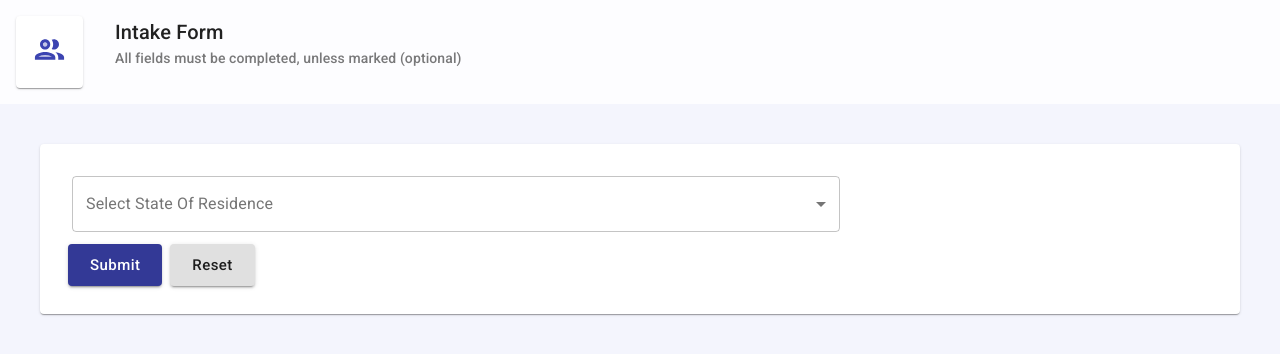
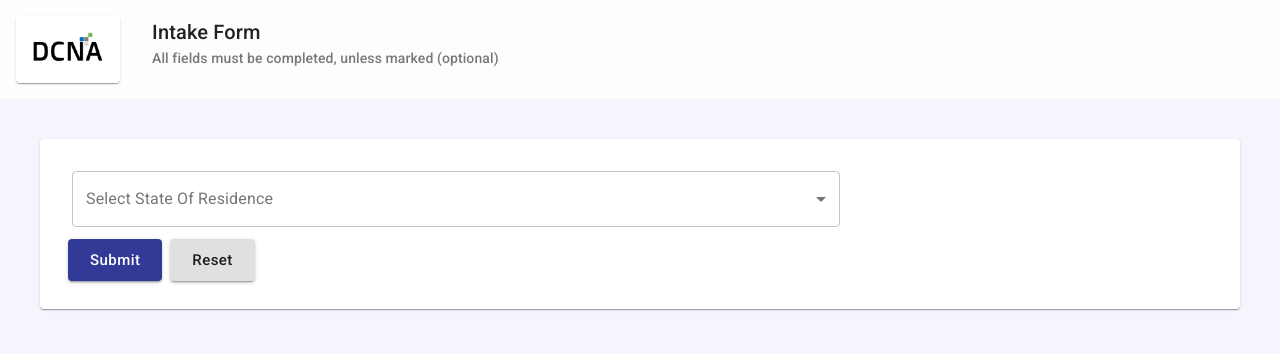
Before and after one commit to Farhin15/DCNA-Intake, a React app: page / in a window 1280 px wide. Built offline with nearby package versions, Linux system fonts and the light colour scheme.

Commit message:
Release changes by Rajeev.

```diff
--- a/public/index.html
+++ b/public/index.html
@@ -2,7 +2,7 @@
 <html lang="en">
   <head>
     <meta charset="utf-8" />
-    <link rel="icon" href="%PUBLIC_URL%/favicon.ico" />
+    <link rel="icon" href="%PUBLIC_URL%/DCNA11.png" />
     <meta name="viewport" content="width=device-width, initial-scale=1" />
     <meta name="theme-color" content="#000000" />
     <meta
--- a/src/components/PageHeader.js
+++ b/src/components/PageHeader.js
@@ -26,7 +26,8 @@ const useStyles = makeStyles(theme => ({
 export default function PageHeader(props) {
 
     const classes = useStyles();
-    const { title, subTitle, icon } = props;
+    const { title, subTitle, icon, img } = props;
+    console.log(props);
     return (
         <Paper elevation={0} square className={classes.root}>
             <div className={classes.pageHeader}>
--- a/src/pages/IntakeRequest.js/IntakeRequest.js
+++ b/src/pages/IntakeRequest.js/IntakeRequest.js
@@ -3,6 +3,7 @@ import PageHeader from "../../components/PageHeader";
 import PeopleOutlineTwoToneIcon from '@material-ui/icons/PeopleOutlineTwoTone';
 import { Paper, makeStyles } from '@material-ui/core';
 import IntakeRquestForm from './IntakeRequestForm';
+import dcnaLogo from "../../asset/image/DCNA11.png";
 
 const useStyles = makeStyles(theme => ({
     pageContent: {
@@ -20,7 +21,8 @@ export default function IntakeRquest() {
             <PageHeader
                 title="Intake Form"
                 subTitle="All fields must be completed, unless marked (optional)"
-                icon={<PeopleOutlineTwoToneIcon fontSize="large" />}
+                icon={<img style={{ height: '30px' }} src={dcnaLogo} fontSize="large" />}
+                img={<img src={dcnaLogo} fontSize="large" />}
             />
             <Paper className={classes.pageContent}>
                 <IntakeRquestForm />
```
Also changed, not shown: public/DCNA11.png (added).
